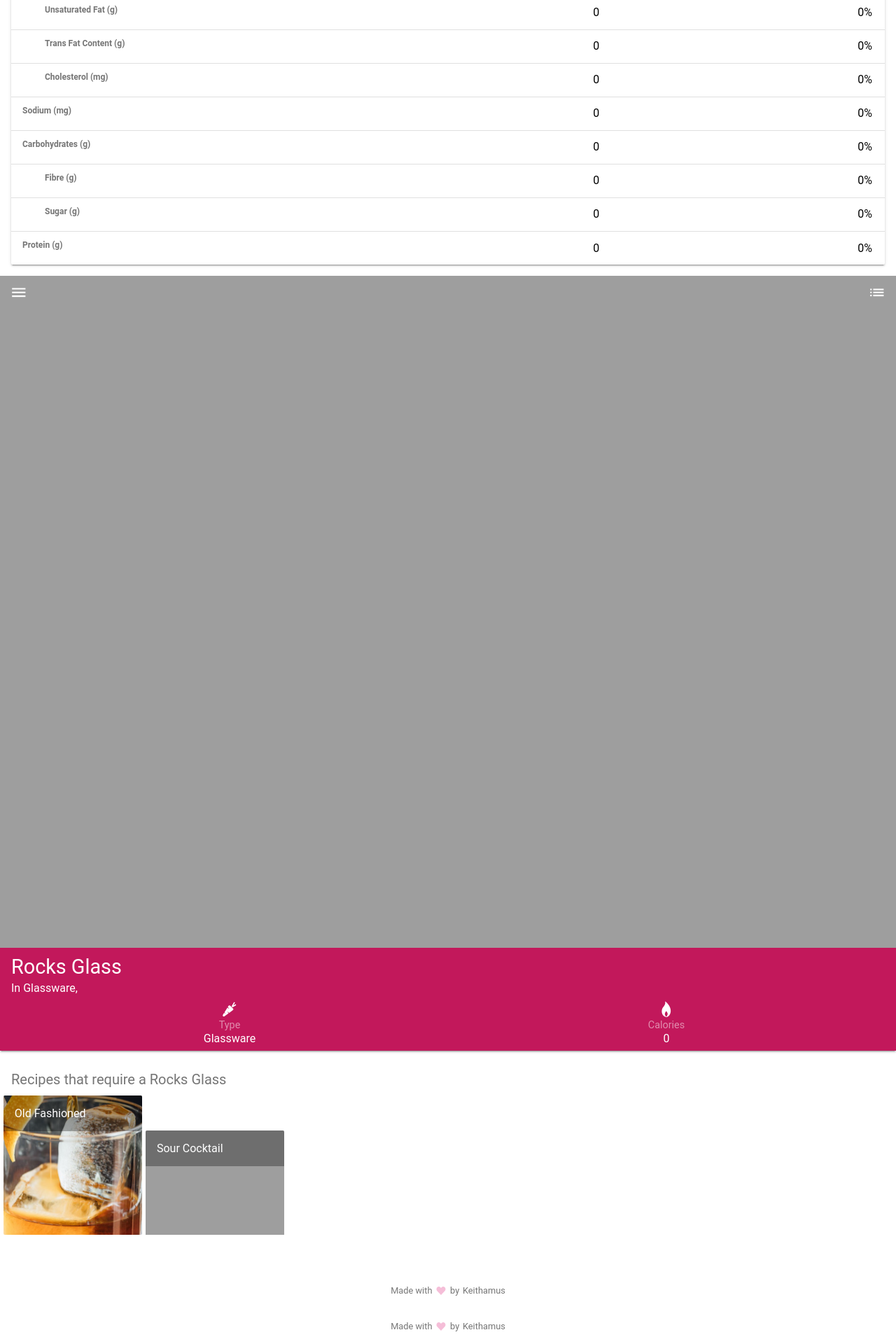
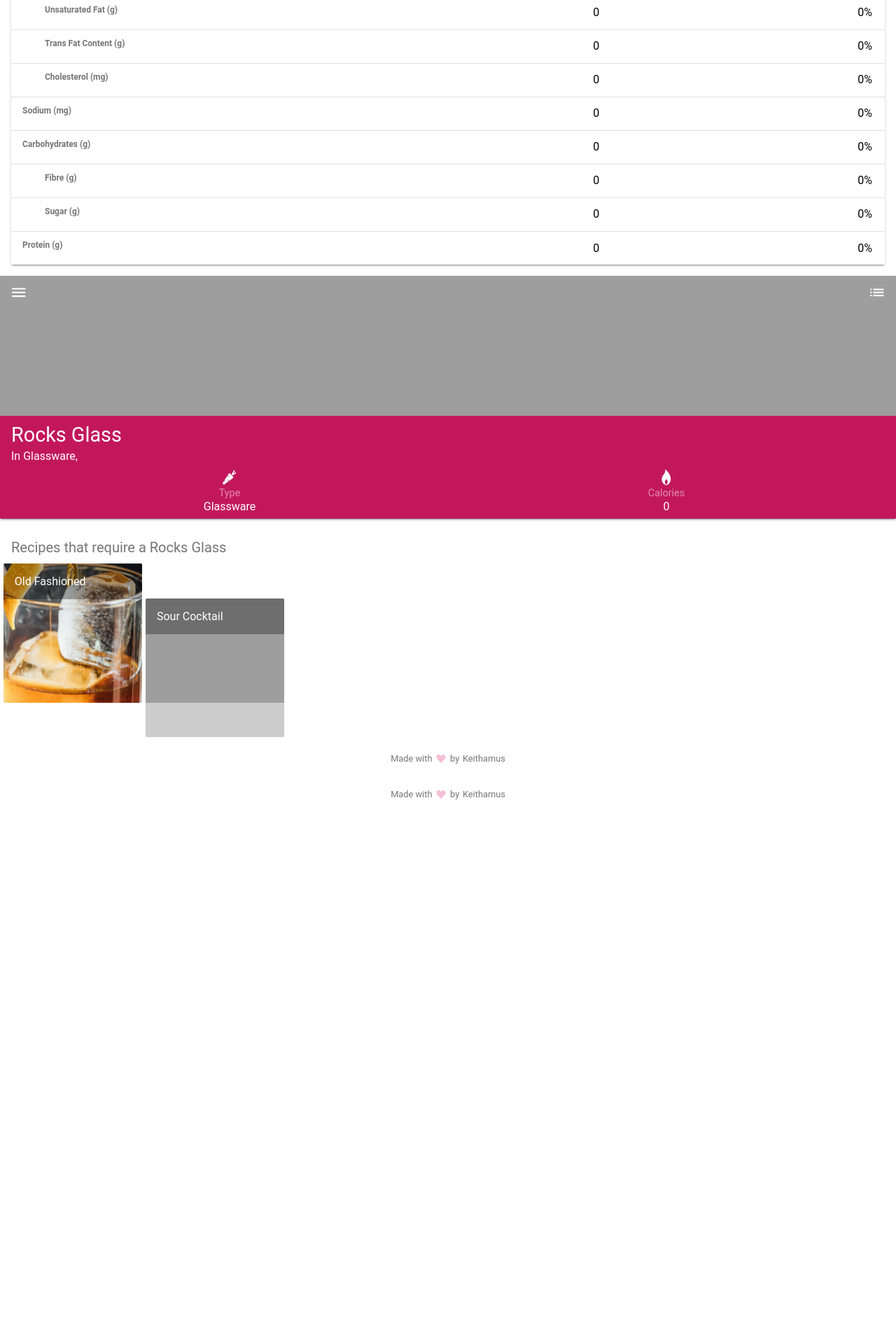
Before and after one commit to keithamus/recipes, a Jekyll site: the page built from create-recipe.html, in a window 1280 px wide. Shown: the part 867-2787 px from the top of the page at 70% size. Built offline with Jekyll 4.4.1, drawn with Linux system fonts in a browser that asks for light colours; after the commit the page ends 2027 px from its top, so only the background shows below that.

Commit message:
set background placeholders for card images and banners

```diff
--- a/_sass/_card.scss
+++ b/_sass/_card.scss
@@ -49,6 +49,9 @@
 
   &__image {
     display: block;
+
+    height: 100%;
+    background: url(http://via.placeholder.com/200);
   }
 
   &__checklist {
--- a/_sass/_header.scss
+++ b/_sass/_header.scss
@@ -38,3 +38,8 @@
   }
 
 }
+
+.banner {
+  height: 200px;
+  background: url('https://via.placeholder.com/2880x560?text=%E2%A0%80')
+}
```
